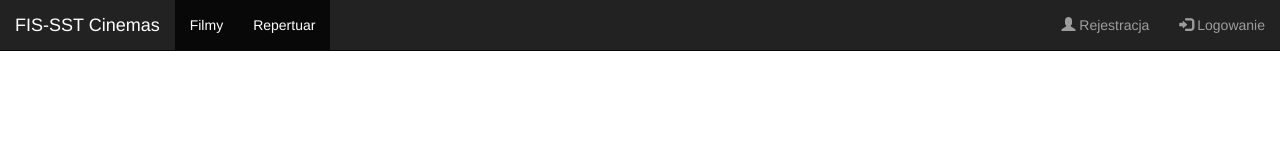
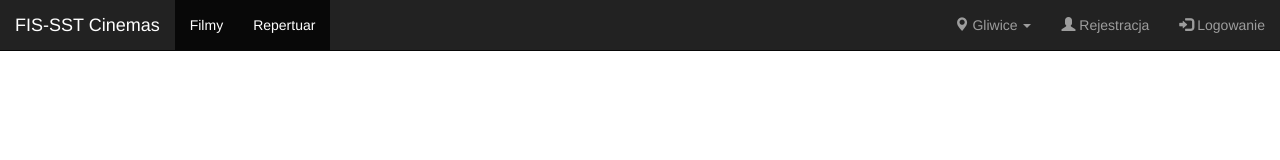
Before and after one commit to agrits/lbd-cinema-final, an Angular app in the folder src/main/web/lbd-cinema-final/: page / in a window 1280 px wide. Shown: the top 160 px of the page. Built offline with nearby package versions, Linux system fonts and the light colour scheme.

Commit message:
Chosing city done.
!TODO: Load cities from data base (  as soon as DB is done ).

```diff
--- a/src/main/web/lbd-cinema-final/src/app/app.component.css
+++ b/src/main/web/lbd-cinema-final/src/app/app.component.css
@@ -0,0 +1,5 @@
+@media only screen and (min-width: 768px) {
+    .dropdown:hover .dropdown-menu {
+      display: block;
+    }
+  }
--- a/src/main/web/lbd-cinema-final/src/app/app.component.html
+++ b/src/main/web/lbd-cinema-final/src/app/app.component.html
@@ -8,6 +8,14 @@
       <li class="active"><a [routerLink]="['/repertoire']">Repertuar</a></li>
     </ul>
     <ul class="nav navbar-nav navbar-right">
+      <li class="dropdown">
+        <a href="#" class="dropdown-toggle" data-toggle="dropdown" role="button" aria-haspopup="true"
+          aria-expanded="false"> <span class="glyphicon glyphicon-map-marker"></span> {{chosenCity}} <span
+            class="caret"></span></a>
+        <ul class="dropdown-menu">
+          <li><a *ngFor="let city of cities" (click)="cityClicked($event)"> {{city}}</a></li>
+        </ul>
+      </li>
       <li><a [routerLink]="['/register']"><span class="glyphicon glyphicon-user"></span> Rejestracja</a></li>
       <li><a [routerLink]="['/login']"><span class="glyphicon glyphicon-log-in"></span> Logowanie</a></li>
     </ul>
--- a/src/main/web/lbd-cinema-final/src/app/app.component.ts
+++ b/src/main/web/lbd-cinema-final/src/app/app.component.ts
@@ -1,10 +1,16 @@
-import { Component } from '@angular/core';
+import { Component } from "@angular/core";
 
 @Component({
-  selector: 'app-root',
-  templateUrl: './app.component.html',
-  styleUrls: ['./app.component.css']
+  selector: "app-root",
+  templateUrl: "./app.component.html",
+  styleUrls: ["./app.component.css"]
 })
 export class AppComponent {
-  title = 'lbd-cinema-final';
+  chosenCity: string = "Gliwice";
+  cities: string[] = ["Katowice", "Gliwice", "Rzeszów", "Warszawa"];
+  title = "FIS-SST Cinema";
+  ngOnInit(): void {}
+  cityClicked(event) {
+    this.chosenCity = event.target.innerText;
+  }
 }
--- a/src/main/web/lbd-cinema-final/src/app/app.module.ts
+++ b/src/main/web/lbd-cinema-final/src/app/app.module.ts
@@ -8,8 +8,8 @@ import { RegisterComponent } from "./user/register/register.component";
 import { UserModule } from "./user/user.module";
 import { LoginComponent } from "./user/login/login.component";
 import { CinemaModule } from "./cinema/cinema.module";
-import { MoviesComponent } from "./cinema/movies/movies.component";
 import { RepertoireComponent } from "./cinema/repertoire/repertoire.component";
+import { MoviesComponent } from './cinema/movies/movies.component';
 
 @NgModule({
   declarations: [AppComponent],
```
